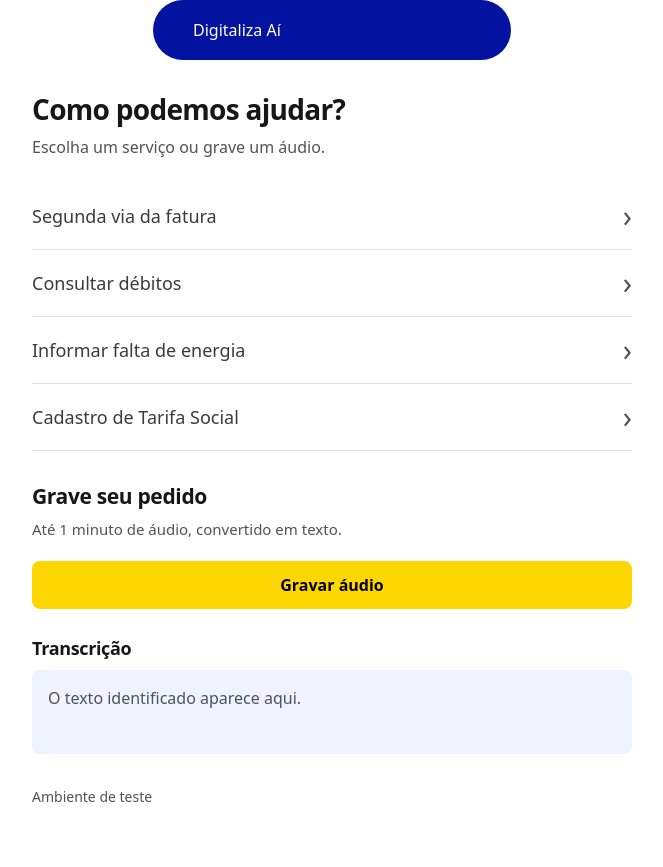
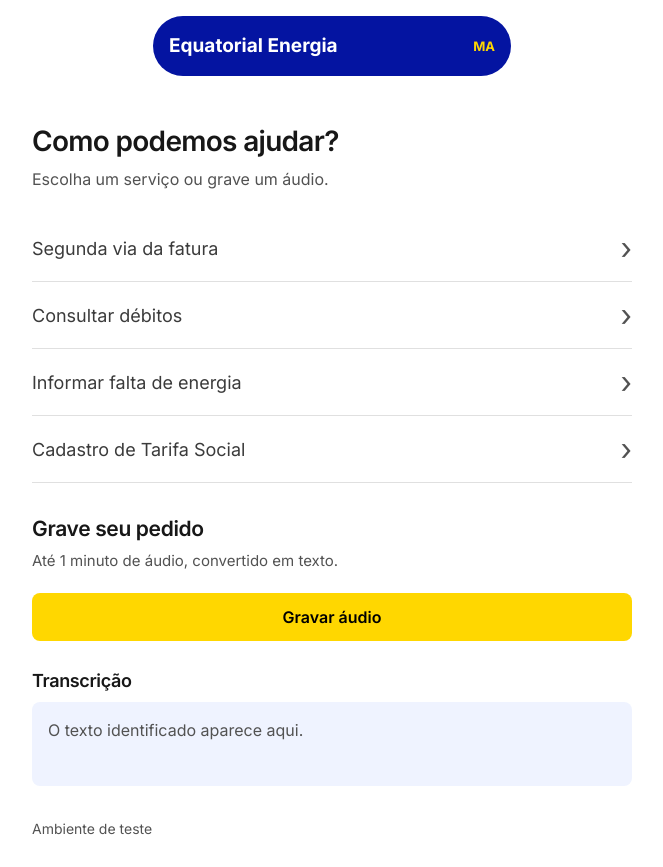
Before and after one commit to HACKATON-EQUATORIAL/mvp, a Next.js app: page / in a window 1280 px wide. Shown: the whole page, without its empty margins (308-971 px from the left). Before the commit the page ends 835 px from the top, so only its background shows below. Built offline with nearby package versions, Linux system fonts and the light colour scheme.

Commit message:
feat(layout): add Equatorial header

```diff
--- /dev/null
+++ b/src/app/_components/layout/header/header.tsx
@@ -0,0 +1,16 @@
+import type { HTMLAttributes } from "react";
+
+export type HeaderProps = HTMLAttributes<HTMLElement>;
+
+export function Header({ className, ...props }: HeaderProps) {
+  const classes = ["site-header", className].filter(Boolean).join(" ");
+
+  return (
+    <header {...props} className={classes}>
+      <span className="site-header-brand">Equatorial Energia</span>
+      <abbr className="site-header-state" title="Maranhão">
+        MA
+      </abbr>
+    </header>
+  );
+}
--- a/src/app/_components/site-header.tsx
+++ /dev/null
@@ -1,12 +0,0 @@
-import Link from "next/link";
-import { APP_NAME } from "@/config/app";
-
-export function SiteHeader() {
-  return (
-    <header className="site-header">
-      <div className="page-container">
-        <Link href="/">{APP_NAME}</Link>
-      </div>
-    </header>
-  );
-}
--- a/src/app/layout.tsx
+++ b/src/app/layout.tsx
@@ -1,17 +1,13 @@
 import type { Metadata } from "next";
-import { Geist, Geist_Mono } from "next/font/google";
-import { SiteHeader } from "@/app/_components/site-header";
+import { Inter } from "next/font/google";
+import { Header } from "@/app/_components/layout/header/header";
 import { APP_NAME } from "@/config/app";
 import "./globals.css";
 
-const geistSans = Geist({
-  variable: "--font-geist-sans",
+const inter = Inter({
+  variable: "--font-inter",
   subsets: ["latin"],
-});
-
-const geistMono = Geist_Mono({
-  variable: "--font-geist-mono",
-  subsets: ["latin"],
+  display: "swap",
 });
 
 export const metadata: Metadata = {
@@ -21,15 +17,14 @@
 
 export default function RootLayout({ children }: LayoutProps<"/">) {
   return (
-    <html
-      lang="pt-BR"
-      className={`${geistSans.variable} ${geistMono.variable} h-full antialiased`}
-    >
+    <html lang="pt-BR" className={`${inter.variable} h-full antialiased`}>
       <body>
         <a className="skip-link" href="#conteudo">
           Ir para o conteúdo
         </a>
-        <SiteHeader />
+        <div className="site-header-shell">
+          <Header />
+        </div>
         <div id="conteudo">{children}</div>
       </body>
     </html>
```
